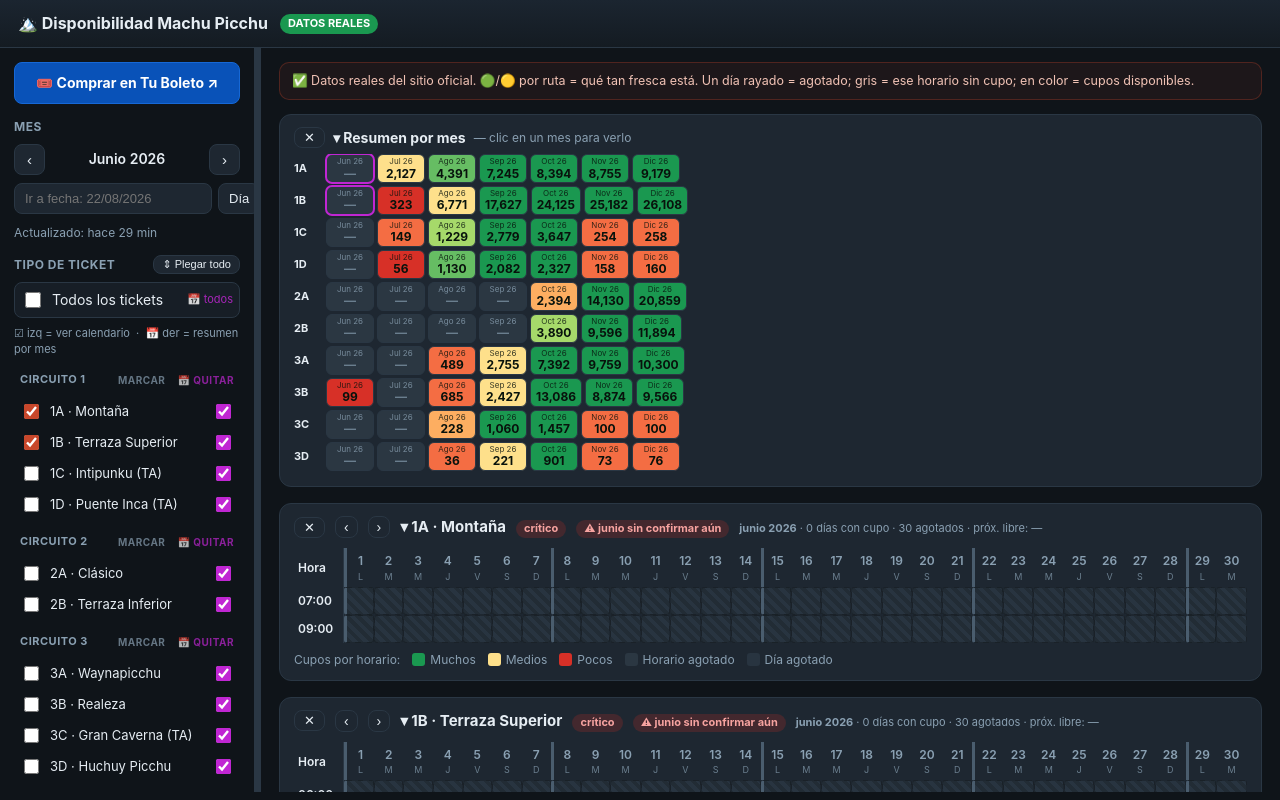
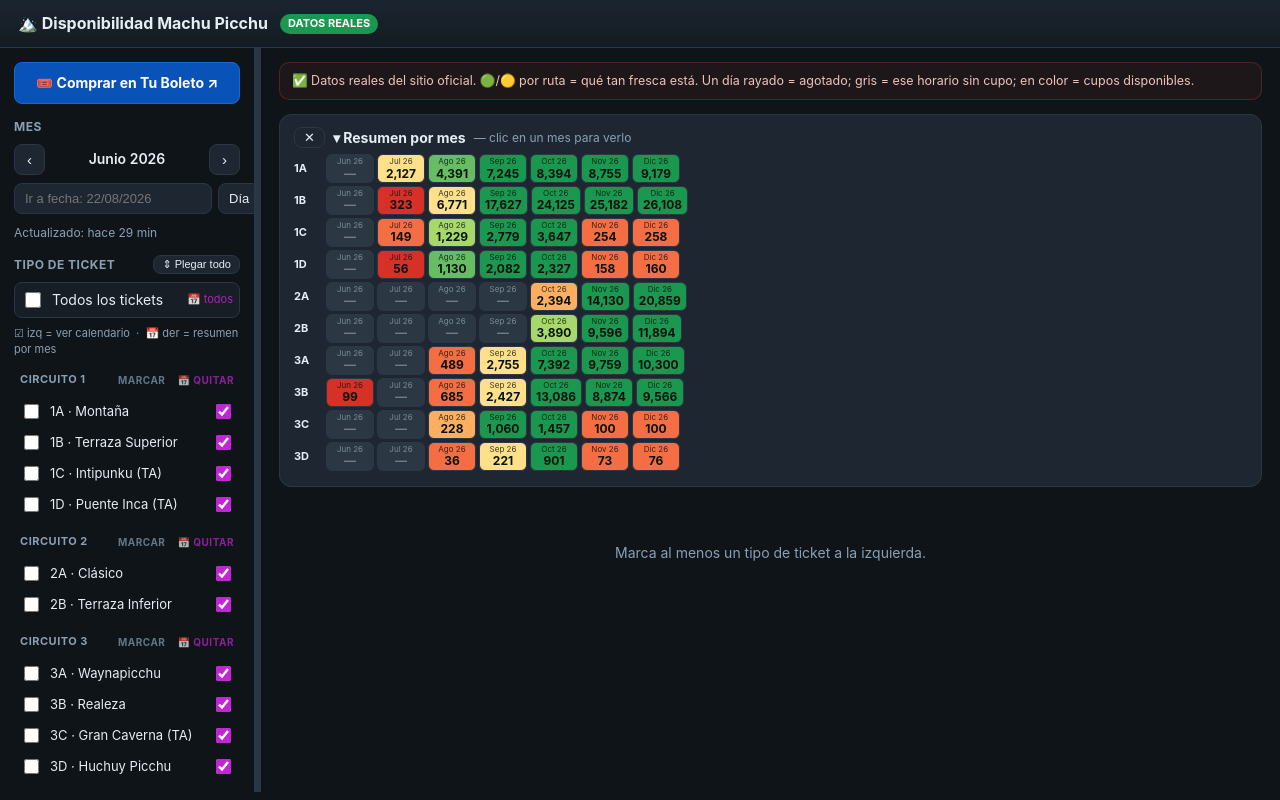
Before and after one commit to cinonicholas-ctrl/machu-picchu, a website: page index.html in a window 1280 px wide. Drawn offline with Linux system fonts and the light colour scheme.

Commit message:
Update index.html

```diff
--- a/index.html
+++ b/index.html
@@ -167,7 +167,6 @@ async function loadData(){
   const set=new Set(); DATA.routes.forEach(rt=>Object.keys(rt.days).forEach(k=>set.add(k.slice(0,7))));
   months=[...set].sort();
   if(curIdx>=months.length)curIdx=0;
-  if(!selected.size) selected=new Set(DATA.routes.slice(0,2).map(r=>r.id));
   if(firstLoad){ const i=months.findIndex(m=>DATA.routes.some(rt=>Object.entries(rt.days).some(([k,v])=>k.startsWith(m)&&v&&Object.keys(v).length))); if(i>=0)curIdx=i; DATA.routes.forEach(r=>monthSel.add(r.id)); firstLoad=false; }
 }
 
```
